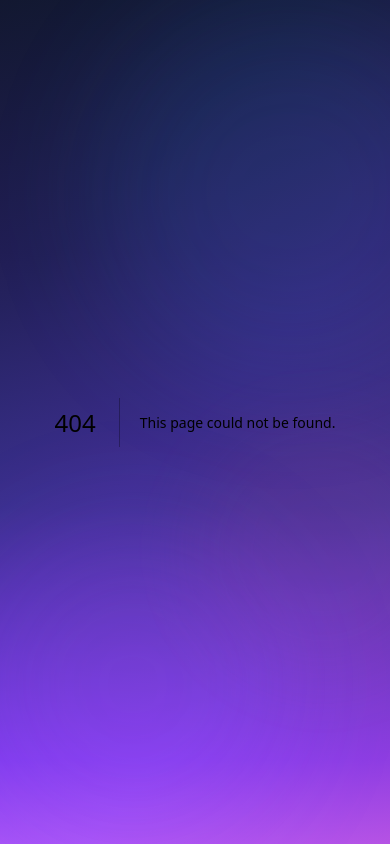
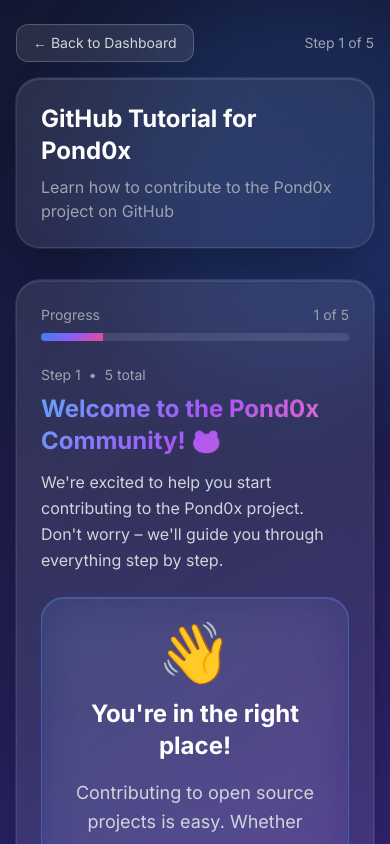
Before and after one commit to chair28980/pond0xissues, a Next.js app: page /tutorial/1 in a window 390 px wide. Before the commit this address had no page. Shown: the top 844 px of the page. Built offline with nearby package versions, Linux system fonts and the light colour scheme.

Commit message:
fix tutorial mobile view

```diff
--- a/src/app/layout.tsx
+++ b/src/app/layout.tsx
@@ -4,7 +4,7 @@
 import { QueryProvider } from '@/components/QueryProvider';
 import { ErrorBoundary } from '@/components/ErrorBoundary';
 import { TutorialProvider } from '@/components/tutorial/TutorialProvider';
-import { TutorialOverlay } from '@/components/tutorial/TutorialOverlay';
+import { ConditionalTutorialOverlay } from '@/components/ConditionalTutorialOverlay';
 
 const inter = Inter({ subsets: ['latin'], variable: '--font-inter' });
 
@@ -65,8 +65,8 @@
                   {children}
                 </div>
 
-                {/* Tutorial Overlay */}
-                <TutorialOverlay />
+                {/* Tutorial Overlay - Only show on non-tutorial pages */}
+                <ConditionalTutorialOverlay />
               </div>
             </TutorialProvider>
           </QueryProvider>
--- /dev/null
+++ b/src/app/tutorial/[step]/page.tsx
@@ -0,0 +1,236 @@
+'use client';
+
+import React from 'react';
+import { useParams, useRouter } from 'next/navigation';
+import { useTutorial } from '@/components/tutorial/TutorialProvider';
+import { TutorialProgress } from '@/components/tutorial/TutorialProgress';
+import { TutorialButtons } from '@/components/tutorial/TutorialButtons';
+import { TUTORIAL_STEPS } from '@/types/tutorial';
+import { cn } from '@/lib/utils';
+
+// Import step components
+import { WelcomeStep } from '@/components/tutorial/steps/WelcomeStep';
+import { SignupStep } from '@/components/tutorial/steps/SignupStep';
+import { TourStep } from '@/components/tutorial/steps/TourStep';
+import { CreationStep } from '@/components/tutorial/steps/CreationStep';
+import { CompletionStep } from '@/components/tutorial/steps/CompletionStep';
+
+// Map step IDs to components
+const STEP_COMPONENTS = {
+  welcome: WelcomeStep,
+  signup: SignupStep,
+  tour: TourStep,
+  creation: CreationStep,
+  completion: CompletionStep,
+} as const;
+
+export default function TutorialPage() {
+  const params = useParams();
+  const router = useRouter();
+  const {
+    state,
+    goToStep,
+    markStepCompleted,
+  } = useTutorial();
+
+  // Get step from URL params
+  const stepParam = params.step as string;
+
+  // Find step index from URL parameter
+  const currentStepIndex = React.useMemo(() => {
+    if (stepParam === 'welcome') return 0;
+    if (stepParam === 'signup') return 1;
+    if (stepParam === 'tour') return 2;
+    if (stepParam === 'creation') return 3;
+    if (stepParam === 'completion') return 4;
+    return 0; // Default to welcome step
+  }, [stepParam]);
+
+  // Update tutorial state when URL changes
+  React.useEffect(() => {
+    if (currentStepIndex !== state.currentStep) {
+      goToStep(currentStepIndex);
+    }
+  }, [currentStepIndex, state.currentStep, goToStep]);
+
+  const currentStepData = TUTORIAL_STEPS[currentStepIndex];
+  const StepComponent = STEP_COMPONENTS[currentStepData?.id as keyof typeof STEP_COMPONENTS];
+
+  const isFirstStep = currentStepIndex === 0;
+  const isLastStep = currentStepIndex === TUTORIAL_STEPS.length - 1;
+
+  // Get completed steps
+  const completedSteps = Object.entries(state.userProgress)
+    .filter(([key, value]) => key.startsWith('has') && value)
+    .map(([key]) => {
+      const stepMap: Record<string, string> = {
+        hasViewedWelcome: 'welcome',
+        hasClickedSignup: 'signup',
+        hasCompletedTour: 'tour',
+        hasViewedIssueCreation: 'creation',
+      };
+      return stepMap[key];
+    })
+    .filter(Boolean);
+
+  const handleNext = () => {
+    // Mark current step as completed
+    if (currentStepData) {
+      markStepCompleted(currentStepData.id);
+    }
+
+    if (isLastStep) {
+      // Complete tutorial and redirect to main page
+      markStepCompleted('completion');
+      router.push('/');
+    } else {
+      // Navigate to next step
+      const nextStepData = TUTORIAL_STEPS[currentStepIndex + 1];
+      router.push(`/tutorial/${nextStepData.id}`);
+    }
+  };
+
+  const handlePrev = () => {
+    if (!isFirstStep) {
+      const prevStepData = TUTORIAL_STEPS[currentStepIndex - 1];
+      router.push(`/tutorial/${prevStepData.id}`);
+    }
+  };
+
+  const handleSkip = () => {
+    router.push('/');
+  };
+
+  const handleClose = () => {
+    router.push('/');
+  };
+
+  // Redirect to welcome if invalid step
+  React.useEffect(() => {
+    if (!currentStepData) {
+      router.push('/tutorial/welcome');
+    }
+  }, [currentStepData, router]);
+
+  if (!currentStepData || !StepComponent) {
+    return (
+      <div className="min-h-screen flex items-center justify-center">
+        <div className="animate-spin rounded-full h-32 w-32 border-b-2 border-primary-500"></div>
+      </div>
+    );
+  }
+
+  return (
+    <div className="min-h-screen bg-gradient-pond relative">
+      {/* Background elements */}
+      <div className="absolute inset-0 bg-gradient-pond-alt opacity-80" />
+      <div className="absolute top-0 left-1/4 w-96 h-96 bg-primary-500/20 rounded-full blur-3xl animate-pulse" />
+      <div className="absolute bottom-0 right-1/4 w-80 h-80 bg-secondary-500/20 rounded-full blur-3xl animate-pulse delay-1000" />
+      <div className="absolute top-1/2 left-1/2 w-64 h-64 bg-accent-pink/10 rounded-full blur-2xl animate-pulse delay-500" />
+
+      {/* Content */}
+      <div className="relative z-10 min-h-screen">
+        <div className="container mx-auto px-4 py-6 max-w-6xl">
+          {/* Header */}
+          <div className="mb-8">
+            <div className="flex items-center justify-between mb-4">
+              <button
+                onClick={handleClose}
+                className={cn(
+                  'glass-button px-4 py-2 text-sm',
+                  'text-gray-300 hover:text-white',
+                  'transition-colors duration-200'
+                )}
+              >
+                ← Back to Dashboard
+              </button>
+
+              {/* Mobile step indicator */}
+              <div className="lg:hidden text-sm text-gray-400">
+                Step {currentStepIndex + 1} of {TUTORIAL_STEPS.length}
+              </div>
+            </div>
+
+            <div className="pond-card p-6">
+              <h1 className="text-2xl font-bold text-white mb-2">
+                GitHub Tutorial for Pond0x
+              </h1>
+              <p className="text-gray-400">
+                Learn how to contribute to the Pond0x project on GitHub
+              </p>
+            </div>
+          </div>
+
+          {/* Main content */}
+          <div className="grid grid-cols-1 lg:grid-cols-12 gap-6">
+            {/* Left sidebar - Progress (Desktop only) */}
+            <div className="hidden lg:block lg:col-span-3">
+              <div className="pond-card p-6 sticky top-6">
+                <TutorialProgress
+                  currentStep={currentStepIndex}
+                  completedSteps={completedSteps}
+                />
+              </div>
+            </div>
+
+            {/* Main content area */}
+            <div className="lg:col-span-9">
+              <div className="pond-card p-6 lg:p-8">
+                {/* Mobile progress bar */}
+                <div className="lg:hidden mb-6">
+                  <div className="flex items-center justify-between text-sm text-gray-400 mb-2">
+                    <span>Progress</span>
+                    <span>{currentStepIndex + 1} of {TUTORIAL_STEPS.length}</span>
+                  </div>
+                  <div className="h-2 bg-white/10 rounded-full overflow-hidden">
+                    <div
+                      className="h-full bg-gradient-button transition-all duration-500"
+                      style={{
+                        width: `${((currentStepIndex + 1) / TUTORIAL_STEPS.length) * 100}%`,
+                      }}
+                    />
+                  </div>
+                </div>
+
+                {/* Step content */}
+                <div className="mb-8">
+                  <StepComponent
+                    currentStep={currentStepIndex}
+                    totalSteps={TUTORIAL_STEPS.length}
+                    isFirstStep={isFirstStep}
+                    isLastStep={isLastStep}
+                    onNext={handleNext}
+                    onPrev={handlePrev}
+                    onSkip={handleSkip}
+                    onComplete={() => {
+                      markStepCompleted('completion');
+                      router.push('/');
+                    }}
+                  />
+                </div>
+
+                {/* Navigation buttons */}
+                <div className="border-t border-white/10 pt-6">
+                  <TutorialButtons
+                    currentStep={currentStepIndex}
+                    totalSteps={TUTORIAL_STEPS.length}
+                    canSkip={currentStepData?.canSkip ?? true}
+                    isFirstStep={isFirstStep}
+                    isLastStep={isLastStep}
+                    isPaused={false}
+                    onNext={handleNext}
+                    onPrev={handlePrev}
+                    onSkip={handleSkip}
+                    onClose={handleClose}
+                    onPause={() => {}}
+                    onResume={() => {}}
+                  />
+                </div>
+              </div>
+            </div>
+          </div>
+        </div>
+      </div>
+    </div>
+  );
+}
--- /dev/null
+++ b/src/components/ConditionalTutorialOverlay.tsx
@@ -0,0 +1,15 @@
+'use client';
+
+import { usePathname } from 'next/navigation';
+import { TutorialOverlay } from './tutorial/TutorialOverlay';
+
+export function ConditionalTutorialOverlay() {
+  const pathname = usePathname();
+
+  // Don't show the overlay on tutorial pages
+  if (pathname?.startsWith('/tutorial')) {
+    return null;
+  }
+
+  return <TutorialOverlay />;
+}
--- a/src/components/Header.tsx
+++ b/src/components/Header.tsx
@@ -1,8 +1,8 @@
 'use client';
 
 import { useState, useEffect } from 'react';
+import { useRouter } from 'next/navigation';
 import { Github, GraduationCap } from 'lucide-react';
-import { useTutorial } from './tutorial/TutorialProvider';
 import { hasCompletedTutorial } from '@/lib/utils';
 
 interface HeaderProps {
@@ -12,7 +12,7 @@
 }
 
 export function Header({ totalIssues, openIssues, closedIssues }: HeaderProps) {
-  const { openTutorial } = useTutorial();
+  const router = useRouter();
   const [tutorialCompleted, setTutorialCompleted] = useState(false);
   const [isMounted, setIsMounted] = useState(false);
 
@@ -36,7 +36,7 @@
         <div className="flex items-center gap-4">
           {/* Tutorial Button */}
           <button
-            onClick={openTutorial}
+            onClick={() => router.push('/tutorial/welcome')}
             className={`gradient-button flex items-center gap-2 text-sm font-semibold relative overflow-hidden ${
               isMounted && !tutorialCompleted
                 ? 'animate-pulse shadow-[0_0_20px_rgba(59,130,246,0.4)] hover:shadow-[0_0_30px_rgba(59,130,246,0.6)]'
--- a/src/components/tutorial/steps/TourStep.tsx
+++ b/src/components/tutorial/steps/TourStep.tsx
@@ -8,9 +8,7 @@
   Filter,
   Search,
   Star,
-  GitBranch,
-  FileText,
-  Users
+  GitBranch
 } from 'lucide-react';
 import { TutorialStep, ListStepLayout, StepCard, StepList } from '../TutorialStep';
 import { TutorialStepProps } from '@/types/tutorial';
@@ -75,24 +73,11 @@
           icon={<GitBranch className="w-6 h-6" />}
           variant="highlighted"
         >
-          <p className="mb-4">
+          <p>
             A repository (or &quot;repo&quot;) is like a project folder that contains all the code,
-            documentation, and history of a project. The Pond0x repository is where:
+            documentation, and history of a project. It serves as the central hub where developers
+            collaborate, track issues, and manage the entire lifecycle of a software project.
           </p>
-          <div className="grid grid-cols-1 md:grid-cols-3 gap-3 text-sm">
-            <div className="flex items-center gap-2 p-3 bg-white/5 rounded-lg">
-              <FileText className="w-4 h-4 text-primary-400" />
-              <span>Code lives</span>
-            </div>
-            <div className="flex items-center gap-2 p-3 bg-white/5 rounded-lg">
-              <MessageSquare className="w-4 h-4 text-secondary-400" />
-              <span>Issues are tracked</span>
-            </div>
-            <div className="flex items-center gap-2 p-3 bg-white/5 rounded-lg">
-              <Users className="w-4 h-4 text-accent-pink" />
-              <span>Community gathers</span>
-            </div>
-          </div>
         </StepCard>
 
         {/* Repository Features */}
```
